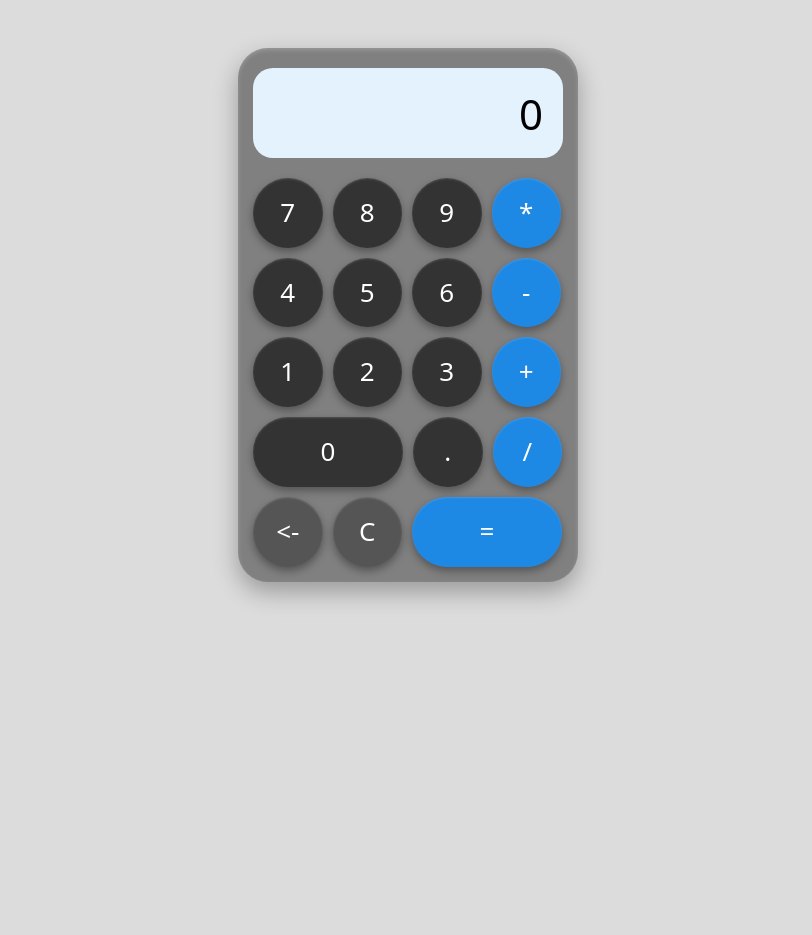
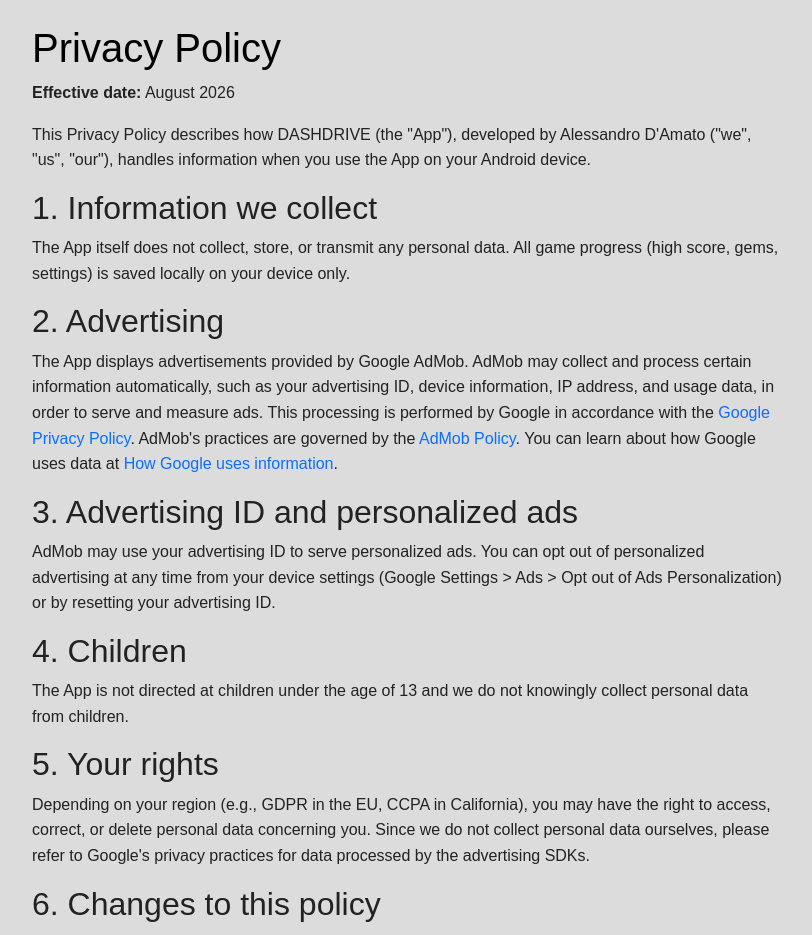
Before and after one commit to alessandrodamato/react-calculator, a React (Create React App) app: page /privacy-policy in a window 1280 px wide. Before the commit this address led to /calcolatrice. Shown: the top 935 px of the page, without its empty margins (232-1044 px from the left). Before the commit the page ends 800 px from the top, so only its background shows below. Built offline with nearby package versions, Linux system fonts and the light colour scheme.

Commit message:
add dashdrive privacy policy

```diff
--- a/src/App.js
+++ b/src/App.js
@@ -1,6 +1,7 @@
 import './App.css';
 import Header from './Components/Header';
 import Calculator from './Components/Calculator';
+import PrivacyPolicy from './Components/PrivacyPolicy';
 import { Routes, Route, Navigate } from 'react-router-dom';
 
 function App() {
@@ -10,6 +11,7 @@
       <Routes>
         <Route path='*' element={<Navigate to="/calcolatrice" />} />
         <Route path='/calcolatrice' element={<Calculator />} />
+        <Route path='/privacy-policy' element={<PrivacyPolicy />} />
       </Routes>
     </>
   );
--- /dev/null
+++ b/src/Components/PrivacyPolicy.jsx
@@ -0,0 +1,103 @@
+function PrivacyPolicy() {
+  const style = {
+    maxWidth: "800px",
+    margin: "0 auto",
+    padding: "24px",
+    fontFamily: "Arial, sans-serif",
+    lineHeight: 1.6,
+    color: "#222",
+  };
+
+  return (
+    <div style={style}>
+      <h1>Privacy Policy</h1>
+      <p>
+        <strong>Effective date:</strong> August 2026
+      </p>
+      <p>
+        This Privacy Policy describes how DASHDRIVE (the "App"), developed by
+        Alessandro D'Amato ("we", "us", "our"), handles information when you use
+        the App on your Android device.
+      </p>
+
+      <h2>1. Information we collect</h2>
+      <p>
+        The App itself does not collect, store, or transmit any personal data.
+        All game progress (high score, gems, settings) is saved locally on your
+        device only.
+      </p>
+
+      <h2>2. Advertising</h2>
+      <p>
+        The App displays advertisements provided by Google AdMob. AdMob may
+        collect and process certain information automatically, such as your
+        advertising ID, device information, IP address, and usage data, in
+        order to serve and measure ads. This processing is performed by Google
+        in accordance with the{" "}
+        <a
+          href="https://policies.google.com/privacy"
+          target="_blank"
+          rel="noreferrer"
+        >
+          Google Privacy Policy
+        </a>
+        . AdMob's practices are governed by the{" "}
+        <a
+          href="https://support.google.com/admob/answer/6128543"
+          target="_blank"
+          rel="noreferrer"
+        >
+          AdMob Policy
+        </a>
+        . You can learn about how Google uses data at{" "}
+        <a
+          href="https://policies.google.com/technologies/partner-sites"
+          target="_blank"
+          rel="noreferrer"
+        >
+          How Google uses information
+        </a>
+        .
+      </p>
+
+      <h2>3. Advertising ID and personalized ads</h2>
+      <p>
+        AdMob may use your advertising ID to serve personalized ads. You can
+        opt out of personalized advertising at any time from your device
+        settings (Google Settings &gt; Ads &gt; Opt out of Ads
+        Personalization) or by resetting your advertising ID.
+      </p>
+
+      <h2>4. Children</h2>
+      <p>
+        The App is not directed at children under the age of 13 and we do not
+        knowingly collect personal data from children.
+      </p>
+
+      <h2>5. Your rights</h2>
+      <p>
+        Depending on your region (e.g., GDPR in the EU, CCPA in California),
+        you may have the right to access, correct, or delete personal data
+        concerning you. Since we do not collect personal data ourselves,
+        please refer to Google's privacy practices for data processed by the
+        advertising SDKs.
+      </p>
+
+      <h2>6. Changes to this policy</h2>
+      <p>
+        We may update this Privacy Policy from time to time. Any changes will
+        be posted on this page with a new effective date.
+      </p>
+
+      <h2>7. Contact</h2>
+      <p>
+        If you have any questions about this Privacy Policy, contact us at:{" "}
+        <a href="mailto:alessandro.damato.dev@gmail.com">
+          alessandro.damato.dev@gmail.com
+        </a>
+      </p>
+    </div>
+  );
+}
+
+export default PrivacyPolicy;
```
